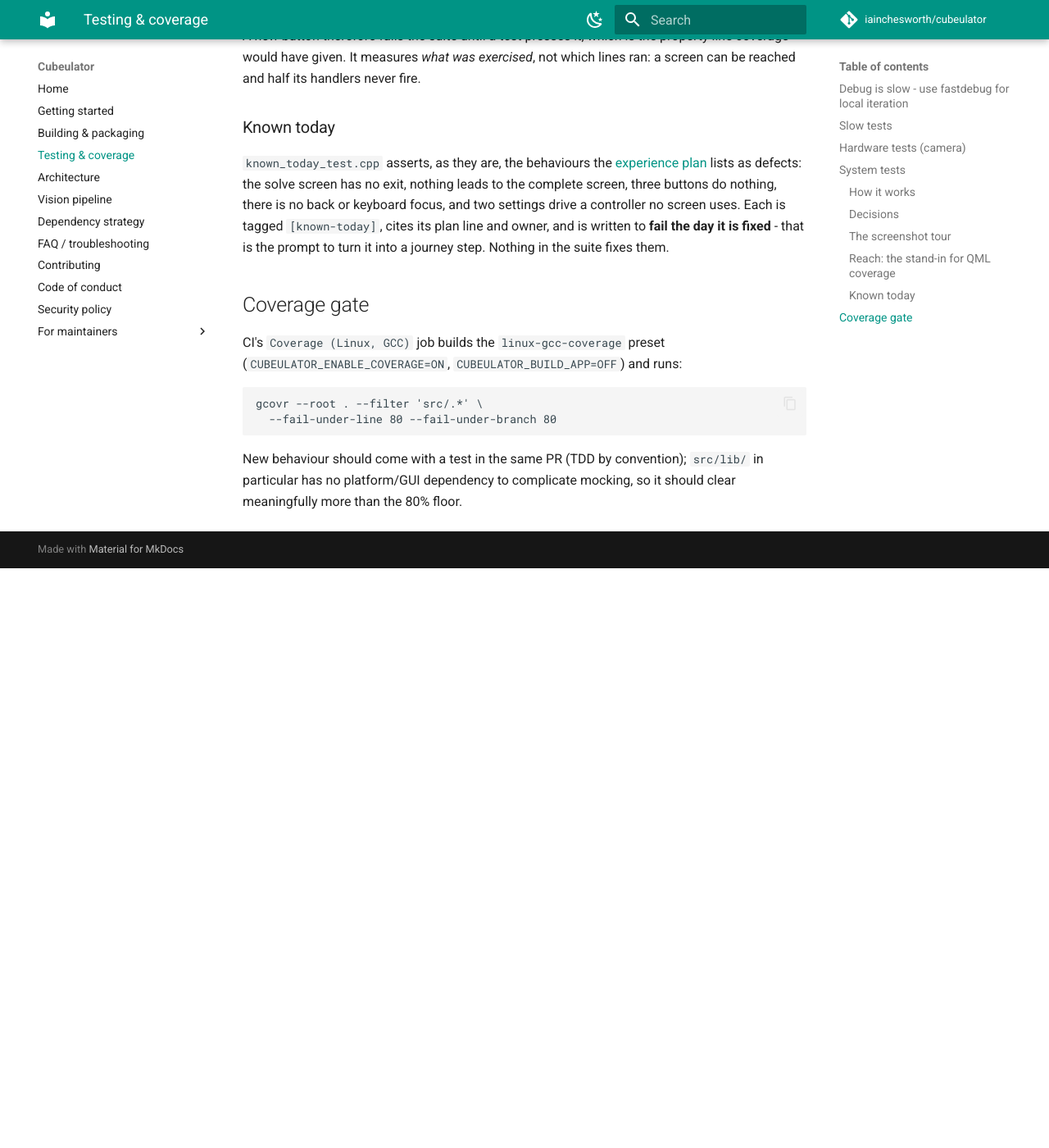
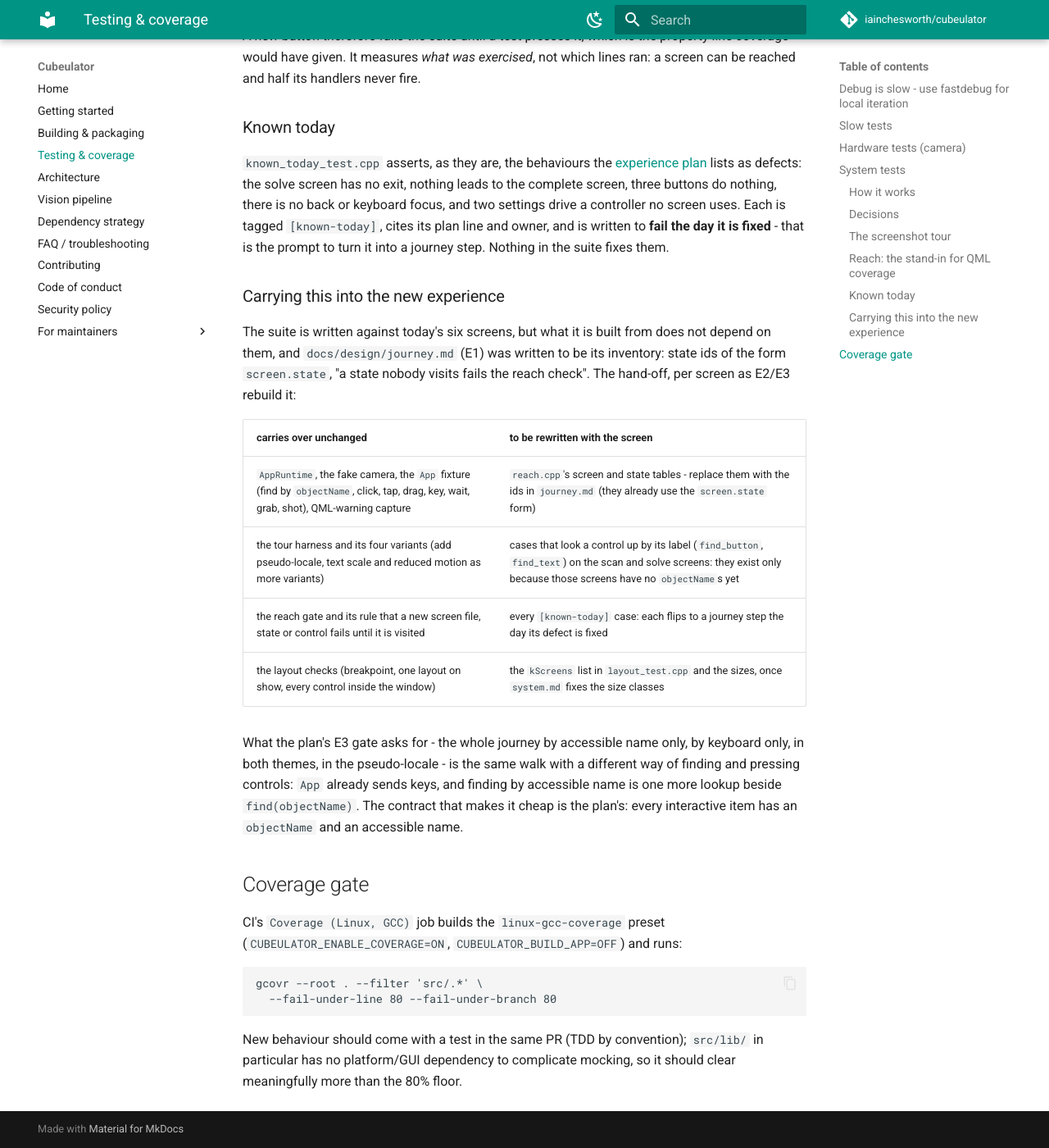
Before and after one commit to iainchesworth/cubeulator, an MkDocs documentation site: the page built from docs/testing.md, in a window 1280 px wide and 1400 px high, scrolled down 4154 px. Shown: the whole window at 82% size. Built offline with MkDocs 1.6.1 and Material for MkDocs 9.7.7, drawn with Linux system fonts in a browser that asks for light colours; comment, search, counter and statistics services are not loaded; before the commit the page ends 4847 px from its top, so only the background shows below that.

Commit message:
System tests: screen.state ids, and the hand-off to the new experience

```diff
--- a/docs/testing.md
+++ b/docs/testing.md
@@ -206,6 +206,27 @@ screen uses. Each is tagged `[known-today]`, cites its plan line and owner,
 and is written to **fail the day it is fixed** - that is the prompt to turn
 it into a journey step. Nothing in the suite fixes them.
 
+### Carrying this into the new experience
+
+The suite is written against today's six screens, but what it is built from
+does not depend on them, and `docs/design/journey.md` (E1) was written to be
+its inventory: state ids of the form `screen.state`, "a state nobody visits
+fails the reach check". The hand-off, per screen as E2/E3 rebuild it:
+
+| carries over unchanged | to be rewritten with the screen |
+|---|---|
+| `AppRuntime`, the fake camera, the `App` fixture (find by `objectName`, click, tap, drag, key, wait, grab, shot), QML-warning capture | `reach.cpp`'s screen and state tables - replace them with the ids in `journey.md` (they already use the `screen.state` form) |
+| the tour harness and its four variants (add pseudo-locale, text scale and reduced motion as more variants) | cases that look a control up by its label (`find_button`, `find_text`) on the scan and solve screens: they exist only because those screens have no `objectName`s yet |
+| the reach gate and its rule that a new screen file, state or control fails until it is visited | every `[known-today]` case: each flips to a journey step the day its defect is fixed |
+| the layout checks (breakpoint, one layout on show, every control inside the window) | the `kScreens` list in `layout_test.cpp` and the sizes, once `system.md` fixes the size classes |
+
+What the plan's E3 gate asks for - the whole journey by accessible name
+only, by keyboard only, in both themes, in the pseudo-locale - is the same
+walk with a different way of finding and pressing controls: `App` already
+sends keys, and finding by accessible name is one more lookup beside
+`find(objectName)`. The contract that makes it cheap is the plan's: every
+interactive item has an `objectName` and an accessible name.
+
 ## Coverage gate
 
 CI's `Coverage (Linux, GCC)` job builds the `linux-gcc-coverage` preset
```
Also changed, not shown: 2 other files.
